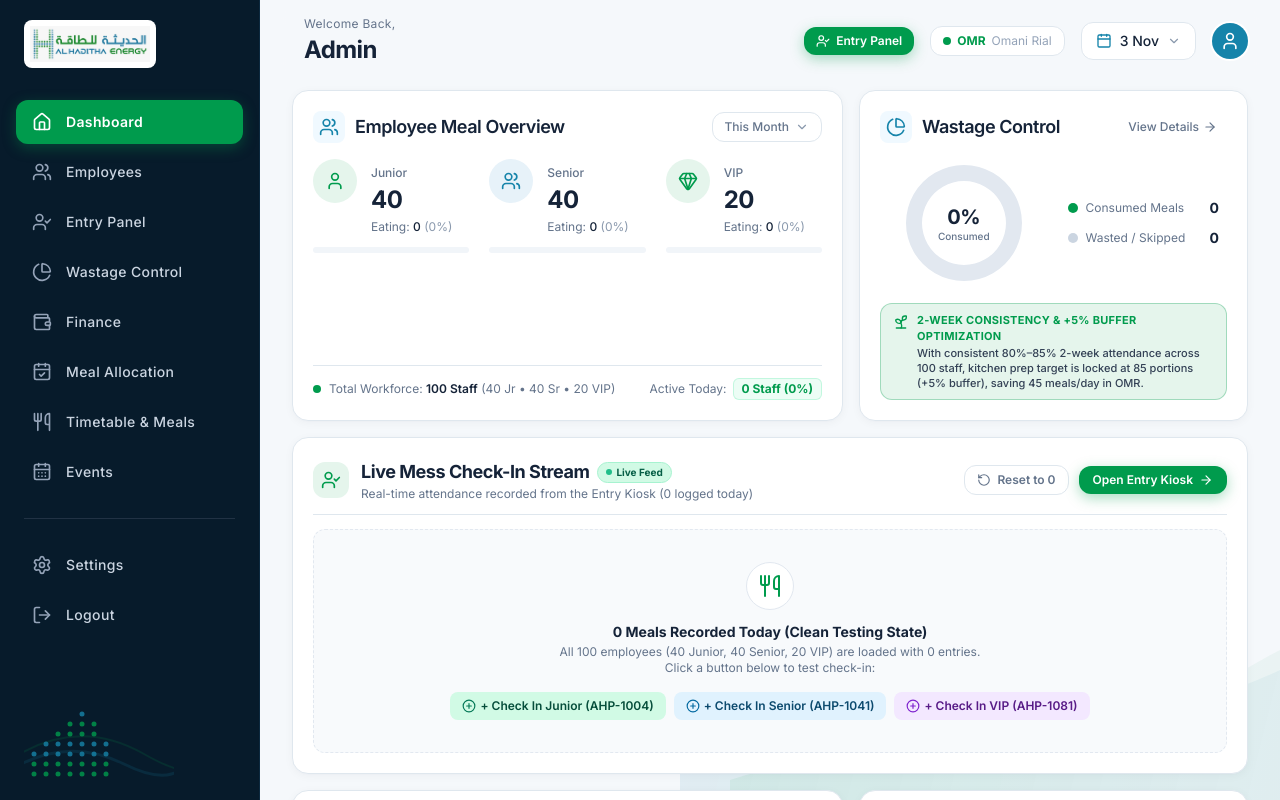
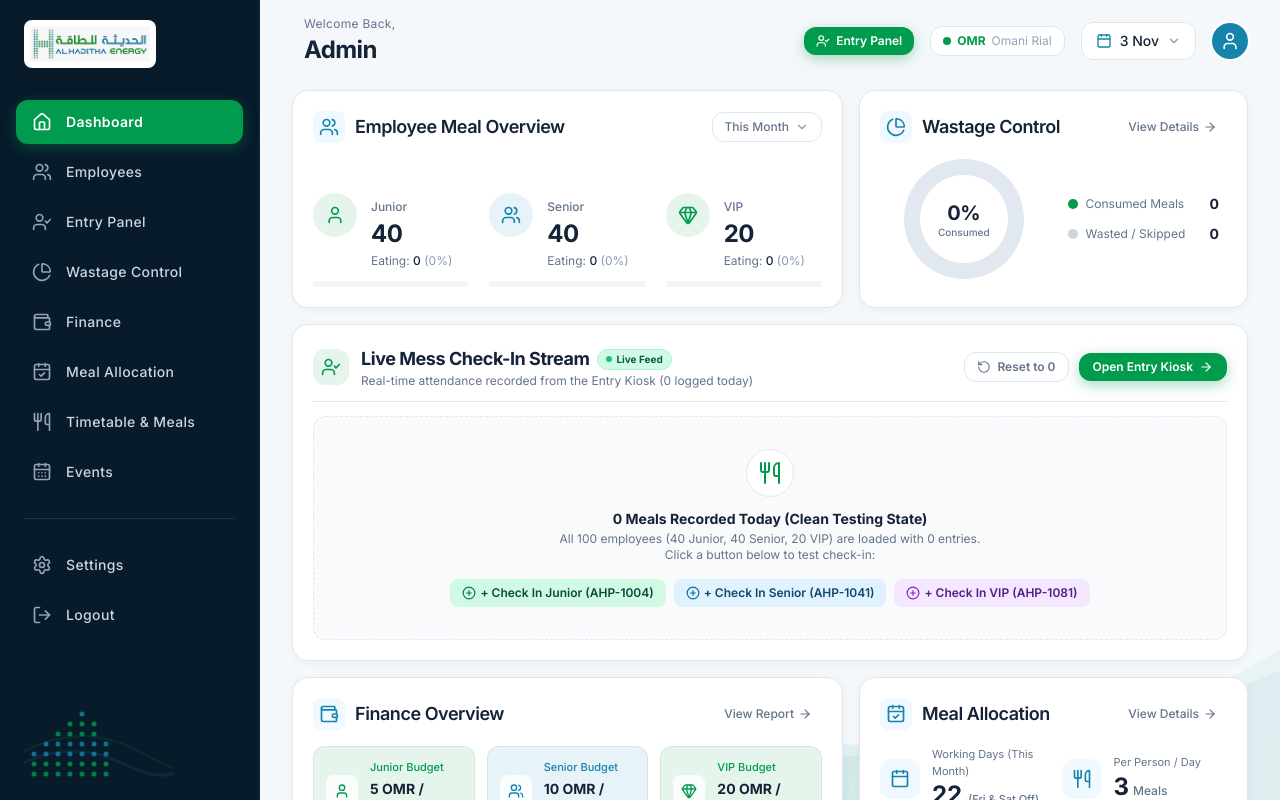
Before and after one commit to Ahmadaamirdev/al-haditha-catering-, a React (Vite) app: page / in a window 1280 px wide. Shown: the top 800 px of the page. Built offline with nearby package versions, Linux system fonts and the light colour scheme.

Commit message:
style: remove wastage summary box to align row heights and elevate table

```diff
--- a/src/components/dashboard/EmployeeOverview.jsx
+++ b/src/components/dashboard/EmployeeOverview.jsx
@@ -16,15 +16,10 @@ export default function EmployeeOverview() {
     addToast(`Filter updated to ${opt}`);
   };
 
-  const totalEating = (employeeOverview.junior.eating || 0) + (employeeOverview.senior.eating || 0) + (employeeOverview.vip.eating || 0);
-  const totalStaff = 100;
-  const overallPercentage = Math.round((totalEating / totalStaff) * 100);
-
   return (
-    <div className="bg-white rounded-2xl p-4 sm:p-5 border border-surface-border shadow-card hover:shadow-card-hover transition-shadow h-full flex flex-col justify-between">
-      <div>
-        {/* Header */}
-        <div className="flex items-center justify-between mb-4">
+    <div className="bg-white rounded-2xl p-5 border border-surface-border shadow-card hover:shadow-card-hover transition-shadow h-full flex flex-col justify-between">
+      {/* Header */}
+      <div className="flex items-center justify-between mb-4">
           <div className="flex items-center space-x-2.5">
             <div className="p-1.5 rounded-lg bg-sky-50 text-brand-blue">
               <Users className="w-5 h-5 text-brand-blue" />
@@ -142,21 +137,6 @@ export default function EmployeeOverview() {
           </div>
         </div>
       </div>
-      </div>
-
-      {/* Bottom Summary Bar */}
-      <div className="mt-4 pt-3 border-t border-surface-border flex flex-wrap items-center justify-between gap-2 text-xs text-slate-secondary">
-        <div className="flex items-center space-x-2">
-          <span className="w-2 h-2 rounded-full bg-brand-green" />
-          <span>Total Workforce: <strong className="text-slate-primary font-semibold">100 Staff</strong> (40 Jr • 40 Sr • 20 VIP)</span>
-        </div>
-        <div className="flex items-center space-x-1.5">
-          <span>Active Today:</span>
-          <span className="font-bold text-brand-green bg-emerald-50 px-2 py-0.5 rounded-md border border-emerald-200/60">
-            {totalEating} Staff ({overallPercentage}%)
-          </span>
-        </div>
-      </div>
     </div>
   );
 }
--- a/src/components/dashboard/WastageOverview.jsx
+++ b/src/components/dashboard/WastageOverview.jsx
@@ -1,6 +1,6 @@
 import React from 'react';
 import { useNavigate } from 'react-router-dom';
-import { PieChart as PieIcon, ArrowRight, Sprout } from 'lucide-react';
+import { PieChart as PieIcon, ArrowRight } from 'lucide-react';
 import { PieChart, Pie, Cell, ResponsiveContainer } from 'recharts';
 import { useApp } from '../../context/AppContext';
 
@@ -20,9 +20,9 @@ export default function WastageOverview() {
       ];
 
   return (
-    <div className="bg-white rounded-2xl p-4 sm:p-5 border border-surface-border shadow-card hover:shadow-card-hover transition-shadow flex flex-col justify-between h-full">
+    <div className="bg-white rounded-2xl p-5 border border-surface-border shadow-card hover:shadow-card-hover transition-shadow flex flex-col justify-between h-full">
       {/* Header */}
-      <div className="flex items-center justify-between mb-3">
+      <div className="flex items-center justify-between mb-2">
         <div className="flex items-center space-x-2.5">
           <div className="p-1.5 rounded-lg bg-sky-50 text-brand-blue">
             <PieIcon className="w-5 h-5 text-brand-blue" />
@@ -42,7 +42,7 @@ export default function WastageOverview() {
       </div>
 
       {/* Main Body: Donut Chart + Legend */}
-      <div className="grid grid-cols-1 sm:grid-cols-2 gap-3 items-center my-1">
+      <div className="grid grid-cols-1 sm:grid-cols-2 gap-3 items-center my-auto py-1">
         {/* Donut Chart */}
         <div className="relative h-32 w-full flex items-center justify-center">
           <ResponsiveContainer width="100%" height="100%">
@@ -51,8 +51,8 @@ export default function WastageOverview() {
                 data={chartData}
                 cx="50%"
                 cy="50%"
-                innerRadius={42}
-                outerRadius={58}
+                innerRadius={44}
+                outerRadius={60}
                 startAngle={90}
                 endAngle={-270}
                 paddingAngle={2}
@@ -99,19 +99,6 @@ export default function WastageOverview() {
           </div>
         </div>
       </div>
-
-      {/* Actionable insight badge */}
-      <div className="mt-3 bg-[#E5F5EC] border border-[#009B4D]/30 rounded-xl px-3 py-2 flex items-start space-x-2 text-xs text-slate-800">
-        <Sprout className="w-4 h-4 text-brand-green flex-shrink-0 mt-0.5" />
-        <div className="space-y-0.5">
-          <span className="font-bold text-brand-green block text-[11px] uppercase tracking-wide">
-            2-Week Consistency & +5% Buffer Optimization
-          </span>
-          <span className="font-medium text-[11px] text-slate-700 leading-snug block">
-            With consistent 80%–85% 2-week attendance across 100 staff, kitchen prep target is locked at 85 portions (+5% buffer), saving 45 meals/day in OMR.
-          </span>
-        </div>
-      </div>
     </div>
   );
 }
```
